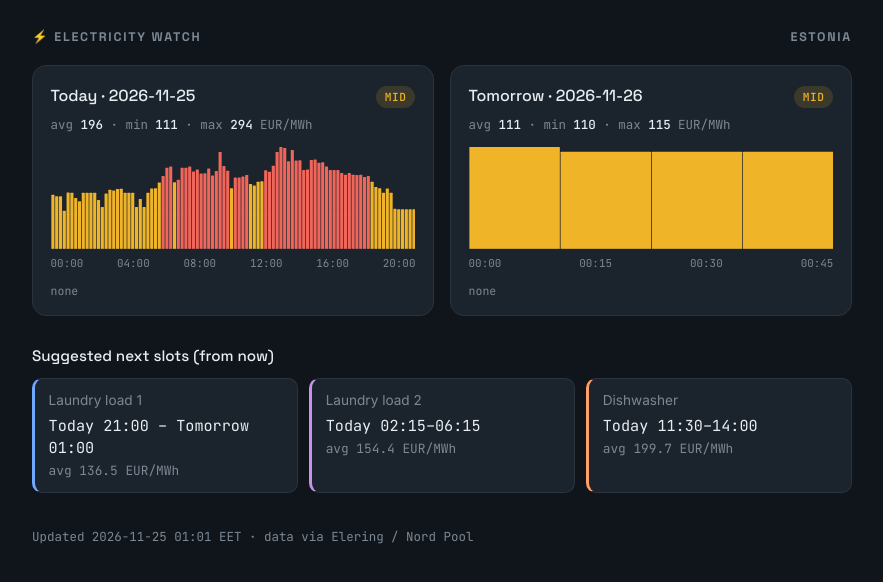
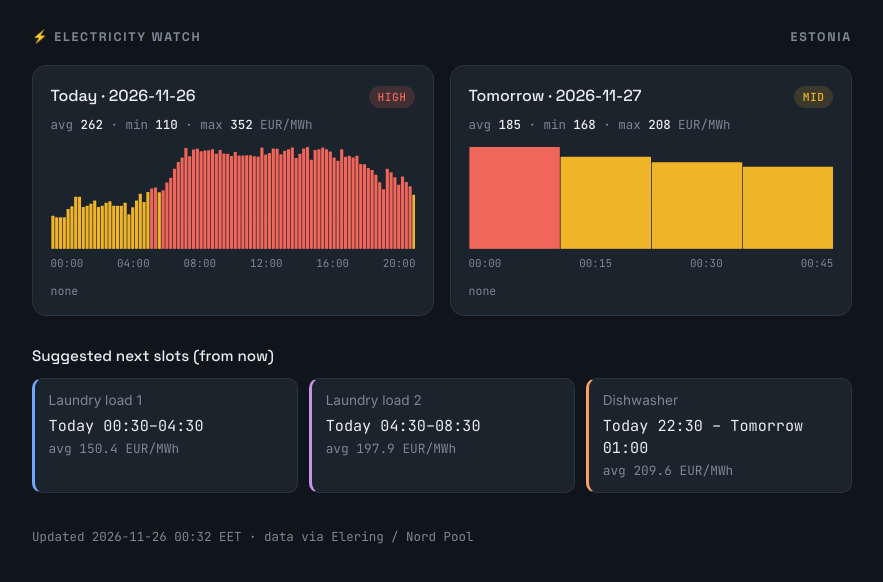
Before and after one commit to BrainiacBug/electricity-watch, a plain HTML site: page docs/index.html in a window 1280 px wide. Shown: the whole page, without its empty margins (198-1081 px from the left). Drawn offline with Linux system fonts and the light colour scheme.

Commit message:
Update electricity price report

```diff
--- a/docs/index.html
+++ b/docs/index.html
@@ -162,119 +162,119 @@
 
 <div class="daygrid">
 <div class="daycol">
-  <div class="day-head"><span>Today &middot; 2026-11-25</span><span class="pill mid">mid</span></div>
-  <div class="day-stats">avg <b>196</b> &middot; min <b>111</b> &middot; max <b>294</b> EUR/MWh</div>
+  <div class="day-head"><span>Today &middot; 2026-11-26</span><span class="pill high">high</span></div>
+  <div class="day-stats">avg <b>262</b> &middot; min <b>110</b> &middot; max <b>352</b> EUR/MWh</div>
   <div class="panel"><svg viewBox="0 0 1000 280" xmlns="http://www.w3.org/2000/svg" role="img" aria-label="Hourly price chart" preserveAspectRatio="none">
-<line x1="0" y1="184.8" x2="1000" y2="184.8" stroke="var(--ink-muted)" stroke-width="1" stroke-dasharray="5 5" opacity="0.5"/>
-<rect x="0.94" y="130.70" width="8.54" height="149.30" rx="1.5" fill="#F0B429"/>
-<rect x="11.35" y="134.69" width="8.54" height="145.31" rx="1.5" fill="#F0B429"/>
-<rect x="21.77" y="134.70" width="8.54" height="145.30" rx="1.5" fill="#F0B429"/>
-<rect x="32.19" y="174.67" width="8.54" height="105.33" rx="1.5" fill="#F0B429"/>
-<rect x="42.60" y="124.55" width="8.54" height="155.45" rx="1.5" fill="#F0B429"/>
-<rect x="53.02" y="125.46" width="8.54" height="154.54" rx="1.5" fill="#F0B429"/>
-<rect x="63.44" y="139.71" width="8.54" height="140.29" rx="1.5" fill="#F0B429"/>
-<rect x="73.85" y="148.68" width="8.54" height="131.32" rx="1.5" fill="#F0B429"/>
-<rect x="84.27" y="125.45" width="8.54" height="154.55" rx="1.5" fill="#F0B429"/>
-<rect x="94.69" y="125.46" width="8.54" height="154.54" rx="1.5" fill="#F0B429"/>
-<rect x="105.10" y="125.46" width="8.54" height="154.54" rx="1.5" fill="#F0B429"/>
-<rect x="115.52" y="125.46" width="8.54" height="154.54" rx="1.5" fill="#F0B429"/>
-<rect x="125.94" y="145.20" width="8.54" height="134.80" rx="1.5" fill="#F0B429"/>
-<rect x="136.35" y="164.71" width="8.54" height="115.29" rx="1.5" fill="#F0B429"/>
-<rect x="146.77" y="127.59" width="8.54" height="152.41" rx="1.5" fill="#F0B429"/>
-<rect x="157.19" y="117.28" width="8.54" height="162.72" rx="1.5" fill="#F0B429"/>
-<rect x="167.60" y="119.00" width="8.54" height="161.00" rx="1.5" fill="#F0B429"/>
-<rect x="178.02" y="115.27" width="8.54" height="164.73" rx="1.5" fill="#F0B429"/>
-<rect x="188.44" y="114.31" width="8.54" height="165.69" rx="1.5" fill="#F0B429"/>
-<rect x="198.85" y="125.46" width="8.54" height="154.54" rx="1.5" fill="#F0B429"/>
-<rect x="209.27" y="125.46" width="8.54" height="154.54" rx="1.5" fill="#F0B429"/>
-<rect x="219.69" y="125.46" width="8.54" height="154.54" rx="1.5" fill="#F0B429"/>
-<rect x="230.10" y="164.21" width="8.54" height="115.79" rx="1.5" fill="#F0B429"/>
-<rect x="240.52" y="142.35" width="8.54" height="137.65" rx="1.5" fill="#F0B429"/>
-<rect x="250.94" y="164.19" width="8.54" height="115.81" rx="1.5" fill="#F0B429"/>
-<rect x="261.35" y="125.46" width="8.54" height="154.54" rx="1.5" fill="#F0B429"/>
-<rect x="271.77" y="113.55" width="8.54" height="166.45" rx="1.5" fill="#F0B429"/>
-<rect x="282.19" y="113.35" width="8.54" height="166.65" rx="1.5" fill="#F0B429"/>
-<rect x="292.60" y="97.61" width="8.54" height="182.39" rx="1.5" fill="#F0B429"/>
-<rect x="303.02" y="79.51" width="8.54" height="200.49" rx="1.5" fill="#F0665A"/>
-<rect x="313.44" y="57.19" width="8.54" height="222.81" rx="1.5" fill="#F0665A"/>
-<rect x="323.85" y="53.56" width="8.54" height="226.44" rx="1.5" fill="#F0665A"/>
-<rect x="334.27" y="96.55" width="8.54" height="183.45" rx="1.5" fill="#F0B429"/>
-<rect x="344.69" y="89.55" width="8.54" height="190.45" rx="1.5" fill="#F0665A"/>
-<rect x="355.10" y="57.19" width="8.54" height="222.81" rx="1.5" fill="#F0665A"/>
-<rect x="365.52" y="57.18" width="8.54" height="222.82" rx="1.5" fill="#F0665A"/>
-<rect x="375.94" y="53.56" width="8.54" height="226.44" rx="1.5" fill="#F0665A"/>
-<rect x="386.35" y="67.25" width="8.54" height="212.75" rx="1.5" fill="#F0665A"/>
-<rect x="396.77" y="61.95" width="8.54" height="218.05" rx="1.5" fill="#F0665A"/>
-<rect x="407.19" y="72.54" width="8.54" height="207.46" rx="1.5" fill="#F0665A"/>
-<rect x="417.60" y="72.20" width="8.54" height="207.80" rx="1.5" fill="#F0665A"/>
-<rect x="428.02" y="58.86" width="8.54" height="221.14" rx="1.5" fill="#F0665A"/>
-<rect x="438.44" y="77.87" width="8.54" height="202.13" rx="1.5" fill="#F0665A"/>
-<rect x="448.85" y="65.95" width="8.54" height="214.05" rx="1.5" fill="#F0665A"/>
-<rect x="459.27" y="13.82" width="8.54" height="266.18" rx="1.5" fill="#F0665A"/>
-<rect x="469.69" y="52.41" width="8.54" height="227.59" rx="1.5" fill="#F0665A"/>
-<rect x="480.10" y="64.98" width="8.54" height="215.02" rx="1.5" fill="#F0665A"/>
-<rect x="490.52" y="113.35" width="8.54" height="166.65" rx="1.5" fill="#F0B429"/>
-<rect x="500.94" y="83.32" width="8.54" height="196.68" rx="1.5" fill="#F0665A"/>
-<rect x="511.35" y="83.57" width="8.54" height="196.43" rx="1.5" fill="#F0665A"/>
-<rect x="521.77" y="81.19" width="8.54" height="198.81" rx="1.5" fill="#F0665A"/>
-<rect x="532.19" y="76.79" width="8.54" height="203.21" rx="1.5" fill="#F0665A"/>
-<rect x="542.60" y="101.32" width="8.54" height="178.68" rx="1.5" fill="#F0B429"/>
-<rect x="553.02" y="105.23" width="8.54" height="174.77" rx="1.5" fill="#F0B429"/>
-<rect x="563.44" y="95.09" width="8.54" height="184.91" rx="1.5" fill="#F0B429"/>
-<rect x="573.85" y="93.88" width="8.54" height="186.12" rx="1.5" fill="#F0B429"/>
-<rect x="584.27" y="64.07" width="8.54" height="215.93" rx="1.5" fill="#F0665A"/>
-<rect x="594.69" y="67.86" width="8.54" height="212.14" rx="1.5" fill="#F0665A"/>
-<rect x="605.10" y="51.54" width="8.54" height="228.46" rx="1.5" fill="#F0665A"/>
-<rect x="615.52" y="13.46" width="8.54" height="266.54" rx="1.5" fill="#F0665A"/>
-<rect x="625.94" y="0.00" width="8.54" height="280.00" rx="1.5" fill="#F0665A"/>
-<rect x="636.35" y="2.94" width="8.54" height="277.06" rx="1.5" fill="#F0665A"/>
-<rect x="646.77" y="39.09" width="8.54" height="240.91" rx="1.5" fill="#F0665A"/>
-<rect x="657.19" y="8.24" width="8.54" height="271.76" rx="1.5" fill="#F0665A"/>
-<rect x="667.60" y="37.18" width="8.54" height="242.82" rx="1.5" fill="#F0665A"/>
-<rect x="678.02" y="36.66" width="8.54" height="243.34" rx="1.5" fill="#F0665A"/>
-<rect x="688.44" y="63.37" width="8.54" height="216.63" rx="1.5" fill="#F0665A"/>
-<rect x="698.85" y="61.94" width="8.54" height="218.06" rx="1.5" fill="#F0665A"/>
-<rect x="709.27" y="35.82" width="8.54" height="244.18" rx="1.5" fill="#F0665A"/>
-<rect x="719.69" y="33.95" width="8.54" height="246.05" rx="1.5" fill="#F0665A"/>
-<rect x="730.10" y="42.90" width="8.54" height="237.10" rx="1.5" fill="#F0665A"/>
-<rect x="740.52" y="41.95" width="8.54" height="238.05" rx="1.5" fill="#F0665A"/>
-<rect x="750.94" y="53.55" width="8.54" height="226.45" rx="1.5" fill="#F0665A"/>
-<rect x="761.35" y="63.37" width="8.54" height="216.63" rx="1.5" fill="#F0665A"/>
-<rect x="771.77" y="63.36" width="8.54" height="216.64" rx="1.5" fill="#F0665A"/>
-<rect x="782.19" y="63.36" width="8.54" height="216.64" rx="1.5" fill="#F0665A"/>
-<rect x="792.60" y="70.98" width="8.54" height="209.02" rx="1.5" fill="#F0665A"/>
-<rect x="803.02" y="75.77" width="8.54" height="204.23" rx="1.5" fill="#F0665A"/>
-<rect x="813.44" y="70.97" width="8.54" height="209.03" rx="1.5" fill="#F0665A"/>
-<rect x="823.85" y="76.21" width="8.54" height="203.79" rx="1.5" fill="#F0665A"/>
-<rect x="834.27" y="77.03" width="8.54" height="202.97" rx="1.5" fill="#F0665A"/>
-<rect x="844.69" y="75.95" width="8.54" height="204.05" rx="1.5" fill="#F0665A"/>
-<rect x="855.10" y="82.11" width="8.54" height="197.89" rx="1.5" fill="#F0665A"/>
-<rect x="865.52" y="79.77" width="8.54" height="200.23" rx="1.5" fill="#F0665A"/>
-<rect x="875.94" y="95.08" width="8.54" height="184.92" rx="1.5" fill="#F0B429"/>
-<rect x="886.35" y="109.80" width="8.54" height="170.20" rx="1.5" fill="#F0B429"/>
-<rect x="896.77" y="113.37" width="8.54" height="166.63" rx="1.5" fill="#F0B429"/>
-<rect x="907.19" y="125.46" width="8.54" height="154.54" rx="1.5" fill="#F0B429"/>
-<rect x="917.60" y="113.56" width="8.54" height="166.44" rx="1.5" fill="#F0B429"/>
-<rect x="928.02" y="125.46" width="8.54" height="154.54" rx="1.5" fill="#F0B429"/>
-<rect x="938.44" y="169.53" width="8.54" height="110.47" rx="1.5" fill="#F0B429"/>
-<rect x="948.85" y="170.40" width="8.54" height="109.60" rx="1.5" fill="#F0B429"/>
-<rect x="959.27" y="170.40" width="8.54" height="109.60" rx="1.5" fill="#F0B429"/>
-<rect x="969.69" y="170.40" width="8.54" height="109.60" rx="1.5" fill="#F0B429"/>
-<rect x="980.10" y="170.41" width="8.54" height="109.59" rx="1.5" fill="#F0B429"/>
-<rect x="990.52" y="170.40" width="8.54" height="109.60" rx="1.5" fill="#F0B429"/>
+<line x1="0" y1="200.5" x2="1000" y2="200.5" stroke="var(--ink-muted)" stroke-width="1" stroke-dasharray="5 5" opacity="0.5"/>
+<rect x="0.94" y="188.47" width="8.54" height="91.53" rx="1.5" fill="#F0B429"/>
+<rect x="11.35" y="192.68" width="8.54" height="87.32" rx="1.5" fill="#F0B429"/>
+<rect x="21.77" y="192.68" width="8.54" height="87.32" rx="1.5" fill="#F0B429"/>
+<rect x="32.19" y="192.68" width="8.54" height="87.32" rx="1.5" fill="#F0B429"/>
+<rect x="42.60" y="170.23" width="8.54" height="109.77" rx="1.5" fill="#F0B429"/>
+<rect x="53.02" y="162.21" width="8.54" height="117.79" rx="1.5" fill="#F0B429"/>
+<rect x="63.44" y="136.54" width="8.54" height="143.46" rx="1.5" fill="#F0B429"/>
+<rect x="73.85" y="136.54" width="8.54" height="143.46" rx="1.5" fill="#F0B429"/>
+<rect x="84.27" y="164.49" width="8.54" height="115.51" rx="1.5" fill="#F0B429"/>
+<rect x="94.69" y="160.72" width="8.54" height="119.28" rx="1.5" fill="#F0B429"/>
+<rect x="105.10" y="155.28" width="8.54" height="124.72" rx="1.5" fill="#F0B429"/>
+<rect x="115.52" y="146.47" width="8.54" height="133.53" rx="1.5" fill="#F0B429"/>
+<rect x="125.94" y="164.47" width="8.54" height="115.53" rx="1.5" fill="#F0B429"/>
+<rect x="136.35" y="160.71" width="8.54" height="119.29" rx="1.5" fill="#F0B429"/>
+<rect x="146.77" y="152.76" width="8.54" height="127.24" rx="1.5" fill="#F0B429"/>
+<rect x="157.19" y="149.03" width="8.54" height="130.97" rx="1.5" fill="#F0B429"/>
+<rect x="167.60" y="160.72" width="8.54" height="119.28" rx="1.5" fill="#F0B429"/>
+<rect x="178.02" y="160.72" width="8.54" height="119.28" rx="1.5" fill="#F0B429"/>
+<rect x="188.44" y="160.72" width="8.54" height="119.28" rx="1.5" fill="#F0B429"/>
+<rect x="198.85" y="152.75" width="8.54" height="127.25" rx="1.5" fill="#F0B429"/>
+<rect x="209.27" y="184.63" width="8.54" height="95.37" rx="1.5" fill="#F0B429"/>
+<rect x="219.69" y="164.89" width="8.54" height="115.11" rx="1.5" fill="#F0B429"/>
+<rect x="230.10" y="146.48" width="8.54" height="133.52" rx="1.5" fill="#F0B429"/>
+<rect x="240.52" y="127.89" width="8.54" height="152.11" rx="1.5" fill="#F0B429"/>
+<rect x="250.94" y="150.82" width="8.54" height="129.18" rx="1.5" fill="#F0B429"/>
+<rect x="261.35" y="123.69" width="8.54" height="156.31" rx="1.5" fill="#F0B429"/>
+<rect x="271.77" y="113.71" width="8.54" height="166.29" rx="1.5" fill="#F0665A"/>
+<rect x="282.19" y="110.69" width="8.54" height="169.31" rx="1.5" fill="#F0665A"/>
+<rect x="292.60" y="123.74" width="8.54" height="156.26" rx="1.5" fill="#F0B429"/>
+<rect x="303.02" y="118.62" width="8.54" height="161.38" rx="1.5" fill="#F0665A"/>
+<rect x="313.44" y="97.48" width="8.54" height="182.52" rx="1.5" fill="#F0665A"/>
+<rect x="323.85" y="84.43" width="8.54" height="195.57" rx="1.5" fill="#F0665A"/>
+<rect x="334.27" y="59.67" width="8.54" height="220.33" rx="1.5" fill="#F0665A"/>
+<rect x="344.69" y="41.42" width="8.54" height="238.58" rx="1.5" fill="#F0665A"/>
+<rect x="355.10" y="28.77" width="8.54" height="251.23" rx="1.5" fill="#F0665A"/>
+<rect x="365.52" y="2.53" width="8.54" height="277.47" rx="1.5" fill="#F0665A"/>
+<rect x="375.94" y="25.50" width="8.54" height="254.50" rx="1.5" fill="#F0665A"/>
+<rect x="386.35" y="7.05" width="8.54" height="272.95" rx="1.5" fill="#F0665A"/>
+<rect x="396.77" y="4.59" width="8.54" height="275.41" rx="1.5" fill="#F0665A"/>
+<rect x="407.19" y="11.32" width="8.54" height="268.68" rx="1.5" fill="#F0665A"/>
+<rect x="417.60" y="9.27" width="8.54" height="270.73" rx="1.5" fill="#F0665A"/>
+<rect x="428.02" y="8.73" width="8.54" height="271.27" rx="1.5" fill="#F0665A"/>
+<rect x="438.44" y="6.47" width="8.54" height="273.53" rx="1.5" fill="#F0665A"/>
+<rect x="448.85" y="18.47" width="8.54" height="261.53" rx="1.5" fill="#F0665A"/>
+<rect x="459.27" y="7.97" width="8.54" height="272.03" rx="1.5" fill="#F0665A"/>
+<rect x="469.69" y="17.75" width="8.54" height="262.25" rx="1.5" fill="#F0665A"/>
+<rect x="480.10" y="18.34" width="8.54" height="261.66" rx="1.5" fill="#F0665A"/>
+<rect x="490.52" y="24.57" width="8.54" height="255.43" rx="1.5" fill="#F0665A"/>
+<rect x="500.94" y="13.69" width="8.54" height="266.31" rx="1.5" fill="#F0665A"/>
+<rect x="511.35" y="23.25" width="8.54" height="256.75" rx="1.5" fill="#F0665A"/>
+<rect x="521.77" y="23.32" width="8.54" height="256.68" rx="1.5" fill="#F0665A"/>
+<rect x="532.19" y="22.92" width="8.54" height="257.08" rx="1.5" fill="#F0665A"/>
+<rect x="542.60" y="22.85" width="8.54" height="257.15" rx="1.5" fill="#F0665A"/>
+<rect x="553.02" y="25.50" width="8.54" height="254.50" rx="1.5" fill="#F0665A"/>
+<rect x="563.44" y="26.08" width="8.54" height="253.92" rx="1.5" fill="#F0665A"/>
+<rect x="573.85" y="1.32" width="8.54" height="278.68" rx="1.5" fill="#F0665A"/>
+<rect x="584.27" y="20.74" width="8.54" height="259.26" rx="1.5" fill="#F0665A"/>
+<rect x="594.69" y="16.18" width="8.54" height="263.82" rx="1.5" fill="#F0665A"/>
+<rect x="605.10" y="4.37" width="8.54" height="275.63" rx="1.5" fill="#F0665A"/>
+<rect x="615.52" y="5.01" width="8.54" height="274.99" rx="1.5" fill="#F0665A"/>
+<rect x="625.94" y="19.92" width="8.54" height="260.08" rx="1.5" fill="#F0665A"/>
+<rect x="636.35" y="10.41" width="8.54" height="269.59" rx="1.5" fill="#F0665A"/>
+<rect x="646.77" y="6.16" width="8.54" height="273.84" rx="1.5" fill="#F0665A"/>
+<rect x="657.19" y="1.42" width="8.54" height="278.58" rx="1.5" fill="#F0665A"/>
+<rect x="667.60" y="30.09" width="8.54" height="249.91" rx="1.5" fill="#F0665A"/>
+<rect x="678.02" y="18.22" width="8.54" height="261.78" rx="1.5" fill="#F0665A"/>
+<rect x="688.44" y="4.45" width="8.54" height="275.55" rx="1.5" fill="#F0665A"/>
+<rect x="698.85" y="0.00" width="8.54" height="280.00" rx="1.5" fill="#F0665A"/>
+<rect x="709.27" y="34.71" width="8.54" height="245.29" rx="1.5" fill="#F0665A"/>
+<rect x="719.69" y="8.06" width="8.54" height="271.94" rx="1.5" fill="#F0665A"/>
+<rect x="730.10" y="6.43" width="8.54" height="273.57" rx="1.5" fill="#F0665A"/>
+<rect x="740.52" y="1.65" width="8.54" height="278.35" rx="1.5" fill="#F0665A"/>
+<rect x="750.94" y="6.43" width="8.54" height="273.57" rx="1.5" fill="#F0665A"/>
+<rect x="761.35" y="12.46" width="8.54" height="267.54" rx="1.5" fill="#F0665A"/>
+<rect x="771.77" y="28.82" width="8.54" height="251.18" rx="1.5" fill="#F0665A"/>
+<rect x="782.19" y="37.82" width="8.54" height="242.18" rx="1.5" fill="#F0665A"/>
+<rect x="792.60" y="6.43" width="8.54" height="273.57" rx="1.5" fill="#F0665A"/>
+<rect x="803.02" y="26.44" width="8.54" height="253.56" rx="1.5" fill="#F0665A"/>
+<rect x="813.44" y="24.22" width="8.54" height="255.78" rx="1.5" fill="#F0665A"/>
+<rect x="823.85" y="28.77" width="8.54" height="251.23" rx="1.5" fill="#F0665A"/>
+<rect x="834.27" y="23.79" width="8.54" height="256.21" rx="1.5" fill="#F0665A"/>
+<rect x="844.69" y="46.91" width="8.54" height="233.09" rx="1.5" fill="#F0665A"/>
+<rect x="855.10" y="47.34" width="8.54" height="232.66" rx="1.5" fill="#F0665A"/>
+<rect x="865.52" y="57.85" width="8.54" height="222.15" rx="1.5" fill="#F0665A"/>
+<rect x="875.94" y="63.23" width="8.54" height="216.77" rx="1.5" fill="#F0665A"/>
+<rect x="886.35" y="76.39" width="8.54" height="203.61" rx="1.5" fill="#F0665A"/>
+<rect x="896.77" y="96.79" width="8.54" height="183.21" rx="1.5" fill="#F0665A"/>
+<rect x="907.19" y="115.69" width="8.54" height="164.31" rx="1.5" fill="#F0665A"/>
+<rect x="917.60" y="59.77" width="8.54" height="220.23" rx="1.5" fill="#F0665A"/>
+<rect x="928.02" y="69.48" width="8.54" height="210.52" rx="1.5" fill="#F0665A"/>
+<rect x="938.44" y="82.77" width="8.54" height="197.23" rx="1.5" fill="#F0665A"/>
+<rect x="948.85" y="103.58" width="8.54" height="176.42" rx="1.5" fill="#F0665A"/>
+<rect x="959.27" y="81.18" width="8.54" height="198.82" rx="1.5" fill="#F0665A"/>
+<rect x="969.69" y="95.70" width="8.54" height="184.30" rx="1.5" fill="#F0665A"/>
+<rect x="980.10" y="107.82" width="8.54" height="172.18" rx="1.5" fill="#F0665A"/>
+<rect x="990.52" y="131.20" width="8.54" height="148.80" rx="1.5" fill="#F0B429"/>
 <line x1="0" y1="280" x2="1000" y2="280" stroke="var(--hairline)" stroke-width="1.5"/>
 </svg><div class="ticks"><span>00:00</span><span>04:00</span><span>08:00</span><span>12:00</span><span>16:00</span><span>20:00</span></div></div>
   <div class="day-cheap"><span style="color:var(--ink-muted)">none</span></div>
 </div>
 <div class="daycol">
-  <div class="day-head"><span>Tomorrow &middot; 2026-11-26</span><span class="pill mid">mid</span></div>
-  <div class="day-stats">avg <b>111</b> &middot; min <b>110</b> &middot; max <b>115</b> EUR/MWh</div>
+  <div class="day-head"><span>Tomorrow &middot; 2026-11-27</span><span class="pill mid">mid</span></div>
+  <div class="day-stats">avg <b>185</b> &middot; min <b>168</b> &middot; max <b>208</b> EUR/MWh</div>
   <div class="panel"><svg viewBox="0 0 1000 280" xmlns="http://www.w3.org/2000/svg" role="img" aria-label="Hourly price chart" preserveAspectRatio="none">
-<line x1="0" y1="36.7" x2="1000" y2="36.7" stroke="var(--ink-muted)" stroke-width="1" stroke-dasharray="5 5" opacity="0.5"/>
-<rect x="1.00" y="0.00" width="248.00" height="280.00" rx="1.5" fill="#F0B429"/>
-<rect x="251.00" y="12.87" width="248.00" height="267.13" rx="1.5" fill="#F0B429"/>
-<rect x="501.00" y="12.87" width="248.00" height="267.13" rx="1.5" fill="#F0B429"/>
-<rect x="751.00" y="12.87" width="248.00" height="267.13" rx="1.5" fill="#F0B429"/>
+<line x1="0" y1="145.5" x2="1000" y2="145.5" stroke="var(--ink-muted)" stroke-width="1" stroke-dasharray="5 5" opacity="0.5"/>
+<rect x="1.00" y="0.00" width="248.00" height="280.00" rx="1.5" fill="#F0665A"/>
+<rect x="251.00" y="27.07" width="248.00" height="252.93" rx="1.5" fill="#F0B429"/>
+<rect x="501.00" y="42.08" width="248.00" height="237.92" rx="1.5" fill="#F0B429"/>
+<rect x="751.00" y="54.22" width="248.00" height="225.78" rx="1.5" fill="#F0B429"/>
 <line x1="0" y1="280" x2="1000" y2="280" stroke="var(--hairline)" stroke-width="1.5"/>
 </svg><div class="ticks"><span>00:00</span><span>00:15</span><span>00:30</span><span>00:45</span></div></div>
   <div class="day-cheap"><span style="color:var(--ink-muted)">none</span></div>
@@ -284,14 +284,14 @@
 <div class="section-label">Suggested next slots (from now)</div>
 <div class="cards"><div class="card" style="--job-color:#6FA8FF">
                   <div class="name">Laundry load 1</div>
-                  <div class="time">Today 21:00 – Tomorrow 01:00</div><div class="price">avg 136.5 EUR/MWh</div>
+                  <div class="time">Today 00:30–04:30</div><div class="price">avg 150.4 EUR/MWh</div>
                 </div><div class="card" style="--job-color:#C792EA">
                   <div class="name">Laundry load 2</div>
-                  <div class="time">Today 02:15–06:15</div><div class="price">avg 154.4 EUR/MWh</div>
+                  <div class="time">Today 04:30–08:30</div><div class="price">avg 197.9 EUR/MWh</div>
                 </div><div class="card" style="--job-color:#FF9F68">
                   <div class="name">Dishwasher</div>
-                  <div class="time">Today 11:30–14:00</div><div class="price">avg 199.7 EUR/MWh</div>
+                  <div class="time">Today 22:30 – Tomorrow 01:00</div><div class="price">avg 209.6 EUR/MWh</div>
                 </div></div>
 
-<footer>Updated 2026-11-25 01:01 EET &middot; data via Elering / Nord Pool</footer>
+<footer>Updated 2026-11-26 00:32 EET &middot; data via Elering / Nord Pool</footer>
 </body></html>
```
